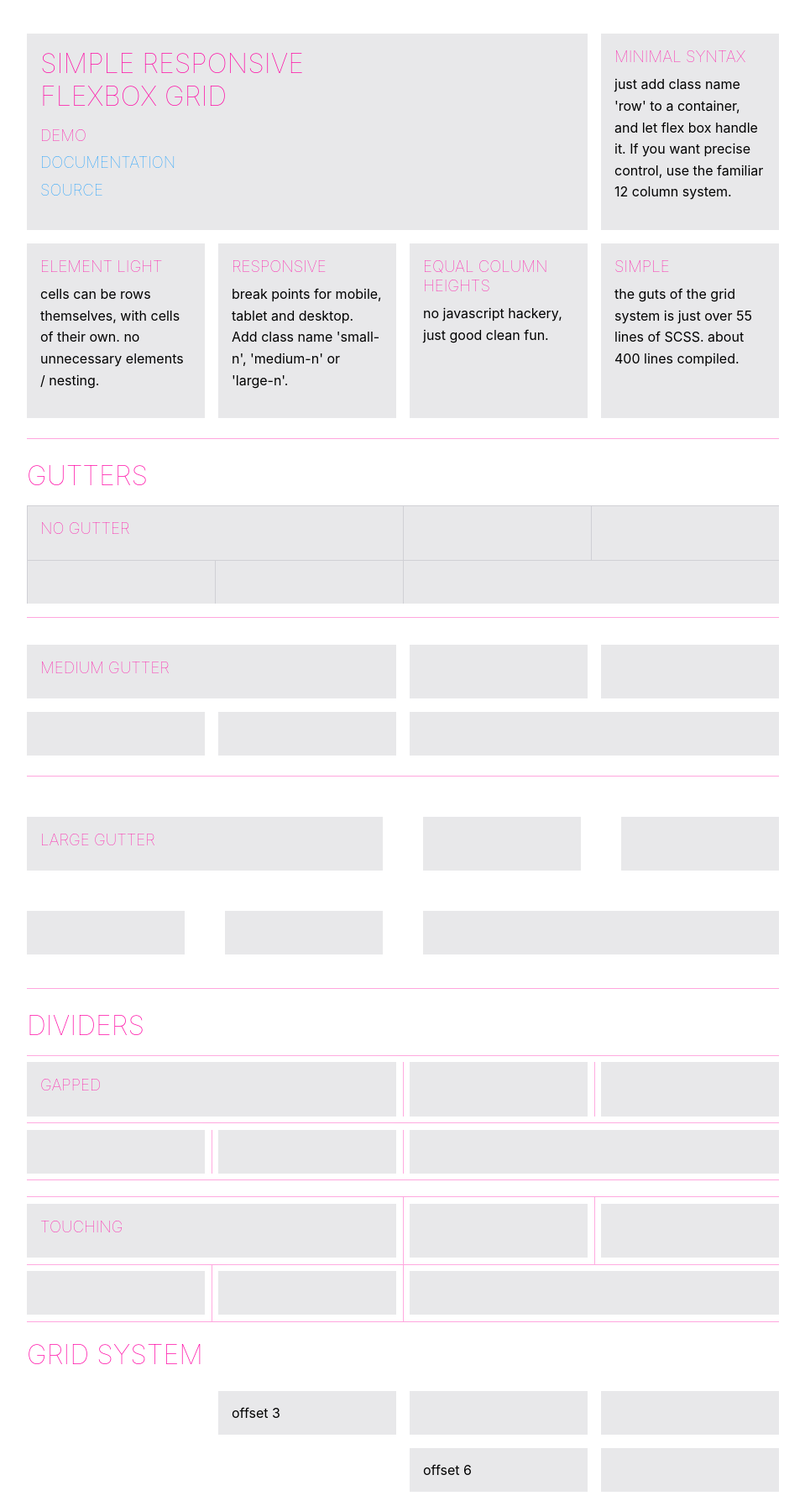
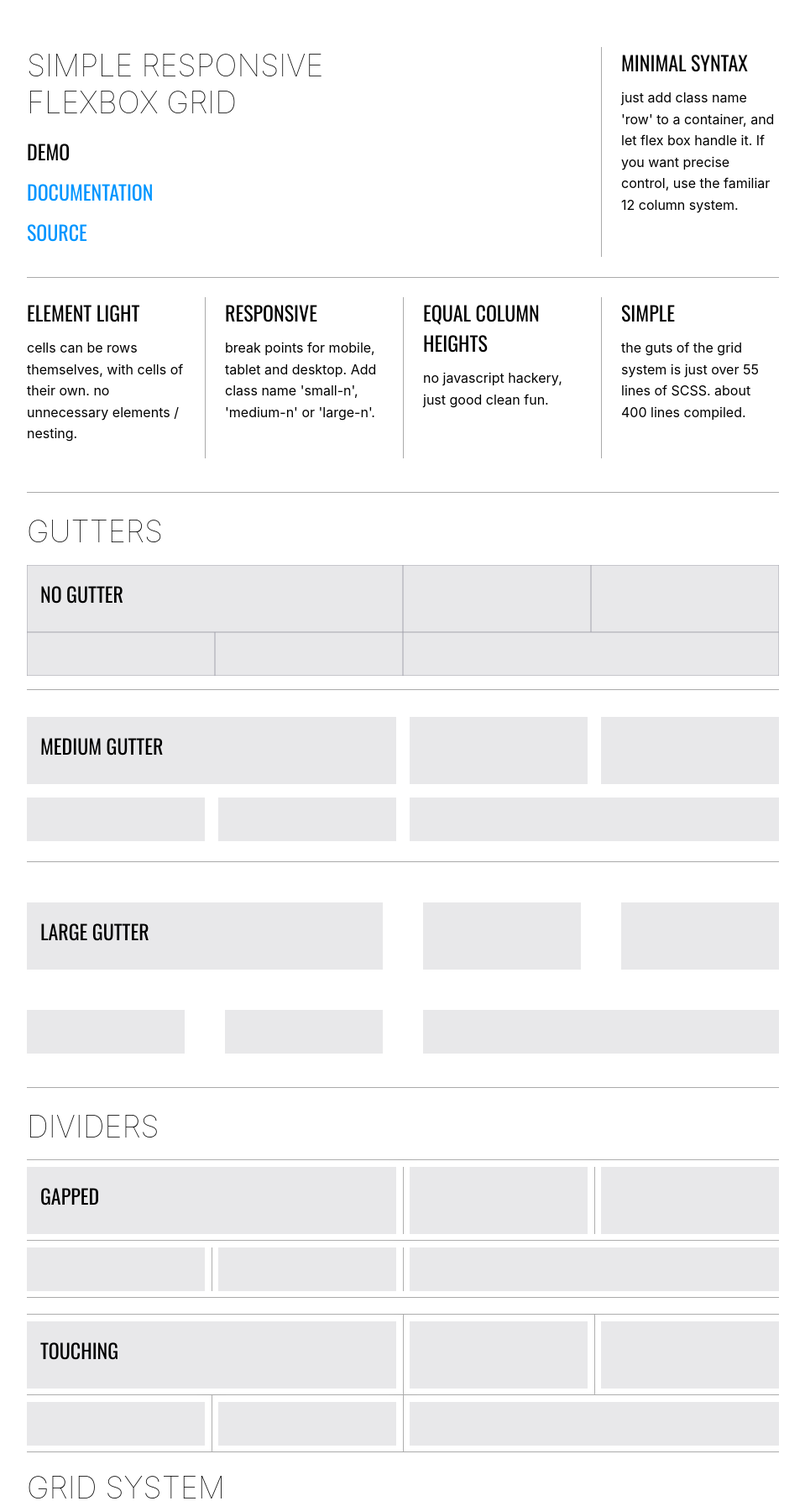
Before and after one commit to nihlton/simple-grid, a website: page index.html in a window 1280 px wide. Shown: the top 1788 px of the page at 84% size, without its empty margins (160-1119 px from the left). Drawn offline with nearby package versions, Linux system fonts and the light colour scheme.

Commit message:
tweak CSS for demo

```diff
--- a/demo.css
+++ b/demo.css
@@ -1,6 +1,8 @@
 /*********************
 for this demo
 *********************/
+
+@import url('https://fonts.googleapis.com/css?family=Oswald');
 
 html {transition: font-size .5s ease; }
 
@@ -9,8 +11,13 @@ html {transition: font-size .5s ease; }
   box-shadow: 0 0 1rem rgba(255,255,255,.35);
 }
 
+header.row > * {
+  padding: 0;
+  background: none;
+}
+
 .row.no-gutter > * {
-  box-shadow: 1px 1px 0 0px rgba(0,0,30,.1) inset;
+  box-shadow: 0 0 0 0.5px rgba(0,0,30,.3) inset;
 }
 
 .no-padding {
@@ -19,24 +26,32 @@ html {transition: font-size .5s ease; }
 }
 
 h1, h2, h3 {
-  color: #FF00A2;
   margin: 0 0 .5em;
   font-weight: 100;
   text-transform: uppercase;
 }
+
+h1 { font-size: 2.25rem; }
+
+h2 {
+  font-family: 'Oswald', sans-serif;
+}
+
+
 
 p { margin: 0 0 1em; line-height: 1.6 }
 
 hr {
   height: 0;
   border: 0;
-  border-bottom: 1px solid #FFA6DE;
+  border-bottom: 1px solid;
+  border-color: #aaa !important;
   margin: 1rem 0 1.5rem;
 }
 
 pre {
   font-family: 'Roboto Mono', monospace;
-  outline: 1px solid #FFA6DE;
+  outline: 1px solid #aaa;
   background: white !important;
   overflow-x: auto;
 }
--- a/index.html
+++ b/index.html
@@ -7,42 +7,51 @@
   <body>
     <div class='container'>
 
-      <div class='row'>
+      <header class='row large-gutter'>
         <div class='small-12 medium-9'>
           <h1>simple responsive<br/> flexbox grid</h1>
-          <h3>demo</h3>
-          <h3><a href='docs.html'>documentation</a></h3>
-          <h3><a href='https://github.com/nihlton/simple-grid'>source</a></h3>
+          <h2>demo</h2>
+          <h2><a href='docs.html'>documentation</a></h2>
+          <h2><a href='https://github.com/nihlton/simple-grid'>source</a></h2>
         </div>
+        <hr class='show-for-small' />
+        <hr class='vertical hide-for-small' />
         <div class='small-12 medium-3'>
-          <h3>minimal syntax</h3>
+          <h2>minimal syntax</h2>
           <p>just add class name 'row' to a container, and let flex box handle it.  If you want precise control, use the familiar 12 column system.</p>
         </div>
+        <hr/>
         <div  class='small-6 medium-3'>
-          <h3>element light</h3>
+          <h2>element light</h2>
           <p>cells can be rows themselves, with cells of their own.  no unnecessary elements / nesting.</p>
         </div>
+        <hr class='vertical' />
 
         <div class='small-6 medium-3'>
-          <h3>responsive</h3>
+          <h2>responsive</h2>
           <p>break points for mobile, tablet and desktop. Add class name 'small-n', 'medium-n' or 'large-n'.</p>
         </div>
+        <hr class='show-for-small' />
+        <hr class='vertical hide-for-small' />
+
         <div class='small-6 medium-3'>
-          <h3>equal column heights</h3>
+          <h2>equal column heights</h2>
           <p>
             no javascript hackery, just good clean fun.
           </p>
         </div>
+        <hr class='vertical' />
+
         <div class='small-6 medium-3'>
-          <h3>simple</h3>
+          <h2>simple</h2>
           <p>the guts of the grid system is just over 55 lines of SCSS.  about 400 lines compiled.</p>
         </div>
-      </div>
+      </header>
       <hr/>
 
       <h1>Gutters</h1>
       <div class='row no-gutter'>
-        <div class='small-12 medium-6'><h3>no gutter</h3></div>
+        <div class='small-12 medium-6'><h2>no gutter</h2></div>
         <div class='small-6 medium-3'>&nbsp;</div>
         <div class='small-6 medium-3'>&nbsp;</div>
       </div>
@@ -54,7 +63,7 @@
       <hr/>
 
       <div class='row'>
-        <div class='small-12 medium-6'><h3>medium gutter</h3></div>
+        <div class='small-12 medium-6'><h2>medium gutter</h2></div>
         <div class='small-6 medium-3'>&nbsp;</div>
         <div class='small-6 medium-3'>&nbsp;</div>
       </div>
@@ -67,7 +76,7 @@
       <hr/>
 
       <div class='row large-gutter'>
-        <div class='small-12 medium-6'><h3>large gutter</h3></div>
+        <div class='small-12 medium-6'><h2>large gutter</h2></div>
         <div class='small-6 medium-3'>&nbsp;</div>
         <div class='small-6 medium-3'>&nbsp;</div>
       </div>
@@ -81,7 +90,7 @@
       <h1>Dividers</h1>
       <div class='row '>
         <hr />
-        <div class='small-12 medium-6'><h3>gapped</h3></div>
+        <div class='small-12 medium-6'><h2>gapped</h2></div>
         <hr class='show-for-small' />
         <hr class='vertical hide-for-small' />
         <div class='small-6 medium-3'>&nbsp;</div>
@@ -102,7 +111,7 @@
 
       <div class='row '>
         <hr />
-        <div class='small-12 medium-6'><h3>touching</h3></div>
+        <div class='small-12 medium-6'><h2>touching</h2></div>
         <hr class='show-for-small' />
         <hr class='touching vertical hide-for-small' />
         <div class='small-6 medium-3'>&nbsp;</div>
@@ -241,7 +250,7 @@
       <h1>utilities</h1>
       <div class='row'>
         <div class='small-12'>
-          <h3>.hide-for-[breakpoint], .show-for-[breakpoint]</h3>
+          <h2>.hide-for-[breakpoint], .show-for-[breakpoint]</h2>
         </div>
         <div class='hide-for-small'>this is <strong>not</strong> visible on small</div>
         <div class='hide-for-medium'>this is <strong>not</strong> visible on medium</div>
@@ -253,7 +262,7 @@
 
       <div class='row'>
         <div class='small-12'>
-          <h3>.order-[breakpoint]-[1...12]</h3>
+          <h2>.order-[breakpoint]-[1...12]</h2>
         </div>
         <div class='order-large-1 order-medium-2 order-small-3'>
           <div class='demo-bold-large'>large: first</div>
--- a/simple-grid.scss
+++ b/simple-grid.scss
@@ -47,7 +47,7 @@ body { font-family: -apple-system, BlinkMacSystemFont, 'Segoe UI', Roboto, Helve
   margin: .5rem;
   flex-basis: 0px;
   height: auto;
-  border-left: 1px solid #FFA6DE;
+  border-left: 1px solid;
   max-width: 0px;
   margin-left: -.5px;
   margin-right: -.5px;
```
Also changed, not shown: docs.html (+20 -20 lines), simple-grid.css.
